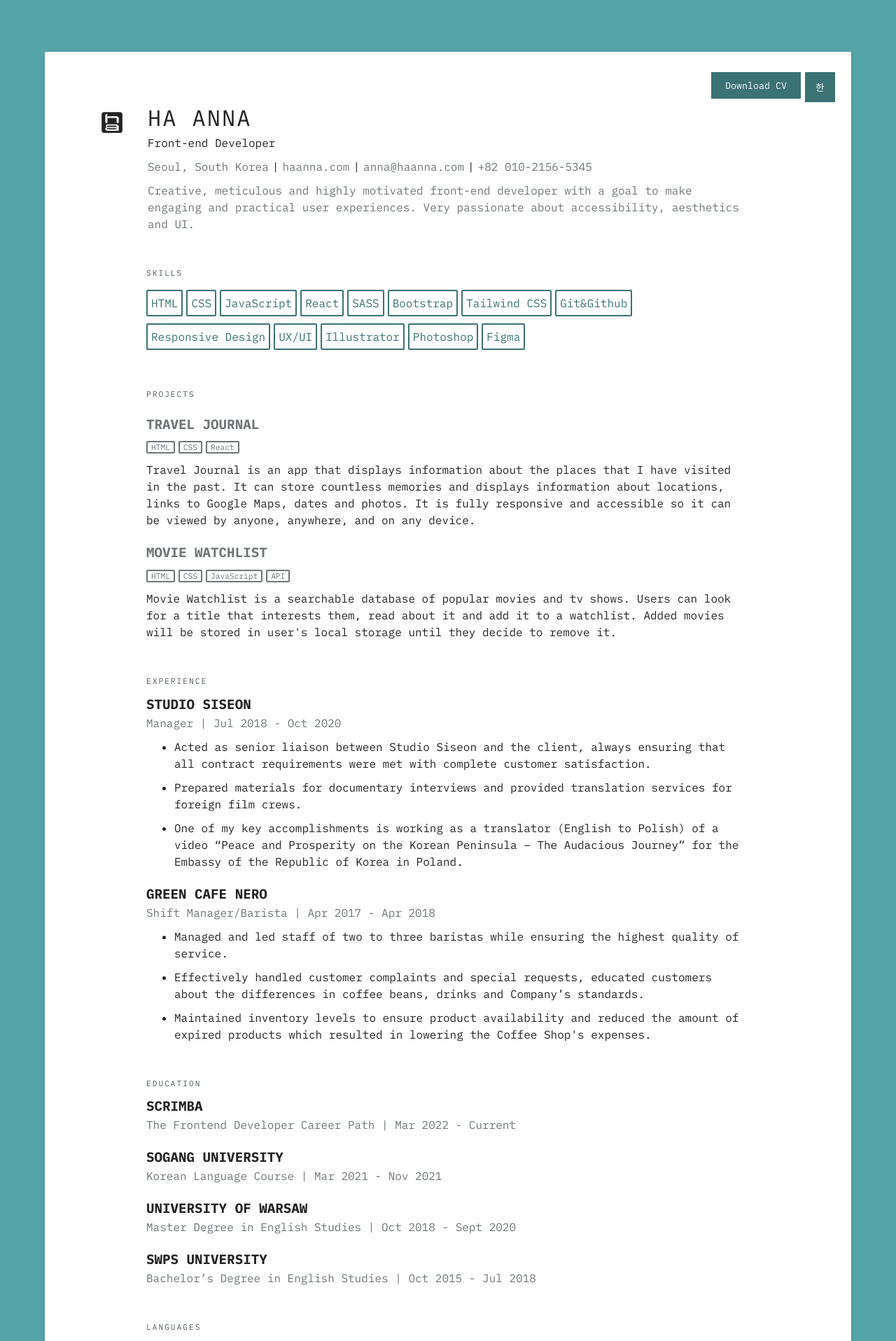
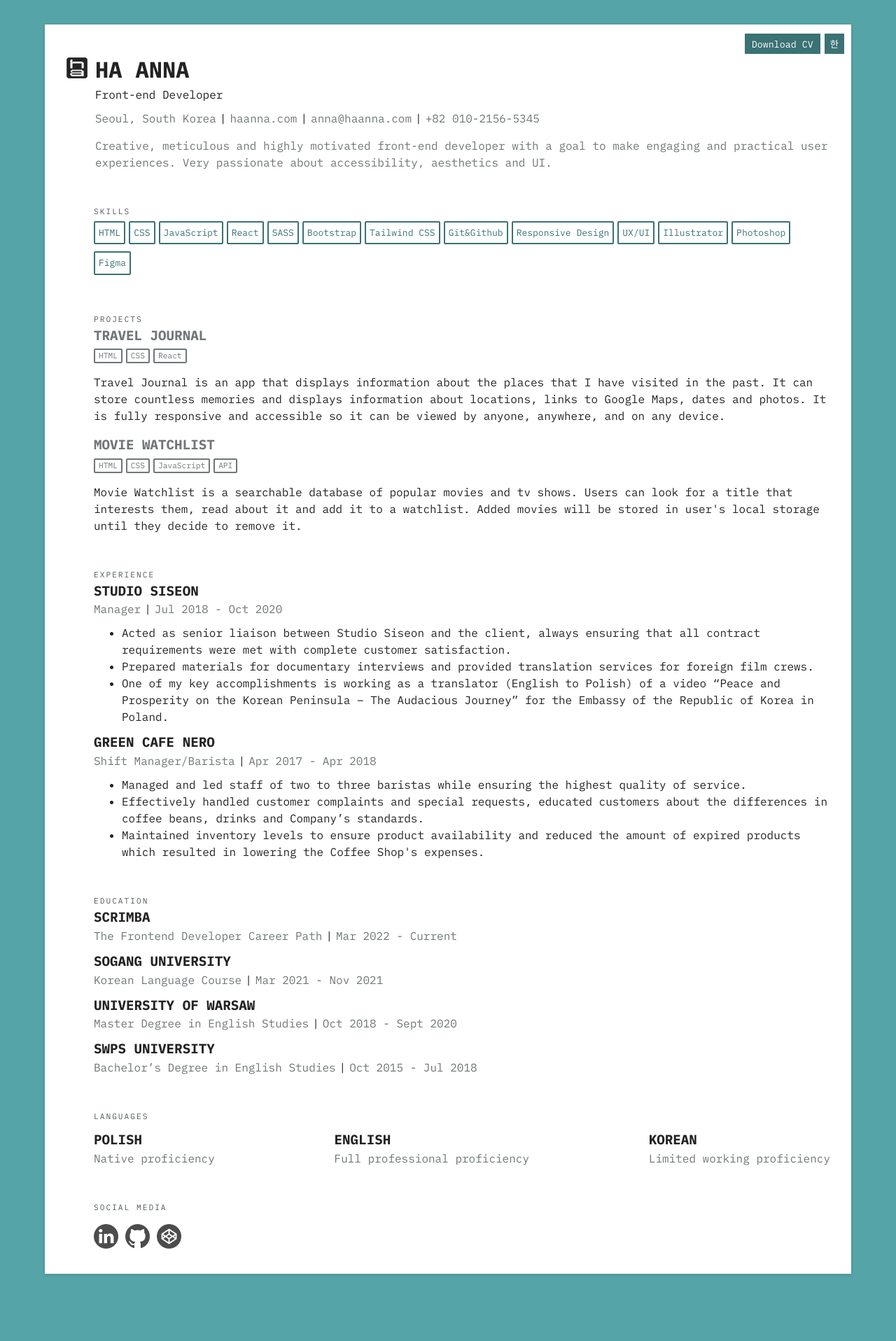
Before and after one commit to ha-anna/ha_anna_cv, a React (Create React App) app: page / in a window 1280 px wide. Shown: the top 1916 px of the page at 70% size. After the commit the page ends 1870 px from the top, so only its background shows below. Built offline with nearby package versions, Linux system fonts and the light colour scheme.

Commit message:
FIX: CSS for mobile and print

```diff
--- a/public/index.html
+++ b/public/index.html
@@ -5,7 +5,7 @@
   <meta charset="utf-8" />
   <link rel="icon" href="%PUBLIC_URL%/favicon-16x16.png" />
   <meta name="viewport" content="width=device-width, initial-scale=1" />
-  <meta name="theme-color" content="#000000" />
+  <meta name="theme-color" content="#FFFFFF" />
   <meta name="description" content="Web site created using create-react-app" />
   <link rel="apple-touch-icon" href="%PUBLIC_URL%/favicon-16x16.png" />
   <link rel="manifest" href="%PUBLIC_URL%/manifest.json" />
--- a/src/components/Education.js
+++ b/src/components/Education.js
@@ -6,7 +6,11 @@ export default function Education(props) {
     return (
       <div className="school" key={ed.name}>
         <h3>{ed.name}</h3>
-        <span className="edu-info">{ed.area} | {ed.start} - {ed.end}</span>
+        <div className="edu">
+          <span className="edu-info">{ed.area}</span>
+          <span className="line">|</span>
+          <span className="edu-info date">{ed.start} - {ed.end}</span>
+        </div>
       </div>
     )
   })
--- a/src/components/Experience.js
+++ b/src/components/Experience.js
@@ -7,7 +7,11 @@ export default function Experience(props) {
     return (
       <div className="experience" key={exp.name}>
         <h3>{exp.name}</h3>
-        <span className="exp-info"> {exp.position} | {exp.start} - {exp.end}</span>
+        <div className="exp">
+          <span className="exp-info"> {exp.position} </span>
+          <span className="line">|</span>
+          <span className="exp-info date">{exp.start} - {exp.end}</span>
+        </div>
 
         <ul className="exp-details">
           {exp.responsibilities.map(res => {
--- a/src/style.css
+++ b/src/style.css
@@ -12,7 +12,7 @@
 
 * {
   box-sizing: border-box;
-  margin: 10px 0;
+  margin: 0;
 }
 
 /* hiding ARIA label */
@@ -28,6 +28,8 @@
   white-space: nowrap;
   border: 0;
 }
+
+/* general styling */
 
 html,
 body {
@@ -56,52 +58,142 @@ main {
   aspect-ratio: 1 / 1.4;
   margin: 0px auto 50px auto;
   background: var(--background);
-  padding: 50px 80px;
-  line-height: 1.5;
   box-shadow: rgba(0, 0, 0, 0.16) 0px 1px 4px;
   border-radius: 1px;
+  padding: 30px;
+  line-height: 1.5;
+
 }
+
+/* pdf related */
 
 iframe {
   display: none;
 }
 
+/* intro section */
+
 .introduction {
   display: flex;
   justify-content: center;
-  align-items: flex-start;
-  gap: 35px;
-}
-
-section {
-margin-right: 65px;
-}
-
-section:not(.introduction) {
-  margin-left: 65px;
-}
-
-.experience,
-.school {
-  margin-bottom: 20px;
+  align-items: baseline;
+  margin-top: 10px;
 }
 
 .intro-info {
   display: flex;
   flex-flow: column nowrap;
+  align-items: flex-start;
+  margin-top: 5px;
+}
+
+.about {
+  margin-top: 15px;
+}
+
+.intro-info>.info,
+.intro-info>.line,
+.intro-info>.link {
+  margin-top: 5px;
+}
+
+/* skills section */
+
+.skill {
+  color: var(--accent);
+  display: inline-block;
+  border: 2px solid var(--accent);
+  border-radius: 2px;
+  font-size: 0.8125rem;
+  padding: 5px;
+  margin: 5px;
+  margin-left: 0;
+}
+
+/* projects section */
+
+.project {
+  margin-bottom: 15px;
+}
+
+.tech-stack {
+  margin-bottom: 10px;
+  display: flex;
+  flex-wrap: wrap;
+}
+
+.tech {
+  border: 2px solid var(--subtitles);
+  border-radius: 2px;
+  padding: 0 5px;
+  margin: 5px;
+  margin-left: 0;
+  font-size: 0.7rem;
+}
+
+/* experience section */
+
+.experience {
+  margin-bottom: 10px;
+}
+
+.exp {
+  display: flex;
+  flex-flow: column nowrap;
+  margin-bottom: 10px;
+}
+
+/* education section */
+
+.edu {
+  display: flex;
+  flex-flow: column nowrap;
+  margin-bottom: 10px;
+}
+
+/* languages section */
+
+.lang-name {
+  margin-top: 10px;
+}
+
+/* sns section */
+
+.sns {
+  display: flex;
+}
+
+.sns>a {
+  opacity: 0.7;
+  transition: opacity 300ms ease-in-out;
   margin: 0;
 }
 
-.line {
-  display: none;
+.sns>a:hover {
+  opacity: 1;
 }
 
-.intro {
-  margin-bottom: 0;
+/* icon */
+
+.icon {
+  max-width: 100%;
+  height: 32px;
+  transform: translateY(2px);
+  margin-right: 10px;
 }
 
-.about {
+.sns-icon {
+  max-width: 100%;
+  height: 35px;
   margin: 0;
+  margin-right: 10px;
+  margin-top: 15px;
+}
+
+/* section even-out */
+
+section:not(.introduction) {
+  margin-left: 40px;
 }
 
 /* buttons */
@@ -109,15 +201,16 @@ section:not(.introduction) {
 .download-button {
   color: var(--background);
   background: var(--accent);
-  padding: 10px 20px;
   font-family: 'IBM Plex Mono', monospace;
   border: 3px solid var(--background);
+  border-radius: 2px;
   transition: all 300ms ease-in-out;
+  cursor: pointer;
+  padding: 5px 10px;
+
   position: relative;
-  top: 80px;
-  right: 20px;
-  cursor: pointer;
-  border-radius: 2px;
+  top: 45px;
+  right: 7px;
 }
 
 .download-button:hover {
@@ -127,93 +220,28 @@ section:not(.introduction) {
   border-radius: 2px;
 }
 
-
 .lang-button {
-  position: relative;
   color: var(--background);
   background: var(--accent);
-  height: 49px;
-  aspect-ratio: 1/1;
   font-family: 'IBM Plex Mono', monospace;
   border: 3px solid var(--background);
   transition: background 300ms ease-in-out, color 300ms ease-in-out;
-  top: 90px;
-  right: 20px;
   text-transform: uppercase;
-  padding:0;
-  margin: 0;
   cursor: pointer;
   border-radius: 2px;
+  padding: 5px 8px;
+  position: relative;
+  top: 45px;
+  right: 7px;
 }
+
 .lang-button:hover {
   background: var(--background);
   color: var(--accent);
   border: 3px solid var(--body-bg);
 }
 
-/* icons */
-
-.icon {
-  max-width: 100%;
-  height: 32px;
-  margin-top: 25px;
-}
-
-.sns-icon {
-  max-width: 100%;
-  height: 35px;
-  margin: 0;
-}
-
-/* typography */
-
-.info,
-.about,
-.tech-stack,
-.exp-info,
-.edu-info,
-.lang-level {
-  color: var(--subtitles);
-}
-
-.name {
-  font-size: 2rem;
-  color: var(--primary);
-  margin-top: 0;
-}
-
-h2 {
-  text-transform: uppercase;
-  font-size: 0.7rem;
-  color: var(--section);
-  font-weight: 400;
-  margin-top: 50px;
-  letter-spacing: 2px;
-}
-
-h3 {
-  text-transform: uppercase;
-  font-size: 1.2rem;
-  margin-bottom: 0;
-}
-
-h3 > a {
-  padding:0;
-  margin-bottom: 5px;
-}
-
-.tech-stack {
-  margin-top: 0;
-}
-
-.tech {
-    border: 2px solid var(--subtitles);
-    border-radius: 2px;
-    padding: 0 5px;
-    margin: 5px;
-    margin-left: 0;
-    font-size: 0.7rem;
-}
+/* links */
 
 .link {
   display: inline-block;
@@ -240,75 +268,70 @@ h3 > a {
   transform-origin: bottom left;
 }
 
+/* typography */
+
+.info,
+.about,
+.tech-stack,
+.exp-info,
+.edu-info,
+.lang-level {
+  color: var(--subtitles);
+}
+
+h2:not(.name) {
+  text-transform: uppercase;
+  font-size: 0.7rem;
+  color: var(--section);
+  font-weight: 400;
+  margin-top: 50px;
+  letter-spacing: 2px;
+}
+
 .name {
+  font-size: 2rem;
+  color: var(--primary);
+  margin-top: 0;
+  text-transform: uppercase;
+}
+
+h3 {
+  text-transform: uppercase;
+  font-size: 1.2rem;
   margin-bottom: 0;
 }
 
-.position {
-  margin-top: 0;
-  margin-bottom: 0;
+.date {
+  font-size: 0.8125rem;
 }
 
-/* sections */
-
-
-.skill {
-  color: var(--accent);
-  display: inline-block;
-  border: 2px solid var(--accent);
-  border-radius: 2px;
-  padding: 5px;
-  margin: 5px;
-  margin-left: 0;
-}
-
-.languages {
-  display: flex;
-  justify-content: space-between;
-  align-items: flex-start;
-  gap: 20px;
-  font-size: 0.8rem;
-}
-
-.language {
-  margin: 0;
-}
-
-.lang-name {
-  margin-top: 0;
-  text-transform: capitalize;
-  font-weight: 400;
-  font-size: inherit;
-}
-
-.sns {
-  display: flex;
-  gap: 20px;
-}
-
-.sns > a {
-  opacity: 0.7;
-  transition: opacity 300ms ease-in-out;
-  margin: 0;
-}
-
-.sns > a:hover {
-  opacity: 1;
+.line {
+  display: none;
 }
 
 @media screen and (min-width: 1200px) {
   .line {
     display: unset;
+    margin: 0 5px;
   }
 
-  .intro-info {
+  .languages,
+  .intro-info,
+  .exp,
+  .edu {
     display: flex;
     flex-flow: row wrap;
-    gap: 5px;
+  }
+
+  .languages {
+    justify-content: space-between;
+  }
+
+  .date {
+    font-size: 1rem;
   }
 
 }
-
 
 @media print {
 
@@ -319,54 +342,46 @@ h3 > a {
     font-size: 12px;
   }
 
-  .icon {
-    height: 30px;
-    transform: translate(10px, -10px);
+  section:not(.introduction) {
+    margin-left: 40px;
   }
 
   section {
-      margin-right: 60px;
-  }
-
-  section:not(.introduction) {
-      margin-left: 65px;
+    margin-right: 40px;
   }
 
   .skill {
     margin-bottom: 0;
-    padding: 3px;
     font-size: 10px;
     border-width: 1px;
   }
 
-  #skills {
-    margin-bottom: 5px;
-  }
-
-  .about {
-    margin-bottom: 10px;
+  .tech {
+    font-size: 10px;
+    border: none;
+    padding: 0;
+    margin-top: 0;
   }
 
   .tech-stack {
-    margin-top: -5px;
-  }
-
-  .tech {
-    margin-top: 0;
-    padding: 0px;
-    font-size: 10px;
-    border: none;
+    margin-left: 0;
+    margin-bottom: 5px;
   }
 
   .line {
     display: unset;
   }
 
-  .intro-info {
+  .languages,
+  .intro-info,
+  .exp,
+  .edu {
     display: flex;
     flex-flow: row wrap;
-    gap: 5px;
-    margin-bottom: 0;
+  }
+
+  .languages {
+    justify-content: space-between;
   }
 
   main {
@@ -385,6 +400,9 @@ h3 > a {
     padding-bottom: 0;
   }
 
+  .date {
+    font-size: 12px;
+  }
 
   .project,
   section {
@@ -396,46 +414,41 @@ h3 > a {
     margin-bottom: 5px;
   }
 
-  #projects {
-    margin-bottom: 0;
-  }
 
   #root {
     margin: 0;
   }
 
-  h2 {
-    margin-top: 20px;
-    font-size: 10px;
-  }
+ h2:not(.name) {
+   text-transform: uppercase;
+   font-size: 0.5rem;
+   margin-top: 25px;
+ }
 
   h3 {
     font-size: 16px;
-    margin-top: 0;
     margin-bottom: 5px;
   }
 
   h3 .link {
     color: #000;
   }
-  .languages {
-    margin-bottom: 0;
+
+  .school > h3 {
+    margin-top: 5px;
   }
 
-  .languages,
-  span {
-    font-size: 12px;
-  }
-
+ .languages,
+ span,
   .intro-info>.info,
   .intro-info>.line,
   .intro-info>.link {
     font-size: 12px;
   }
 
-.download-button,
-.lang-button,
-#sns-section {
+  .download-button,
+  .lang-button,
+  #sns-section {
     display: none;
   }
 }
```
Also changed, not shown: public/manifest.json.
